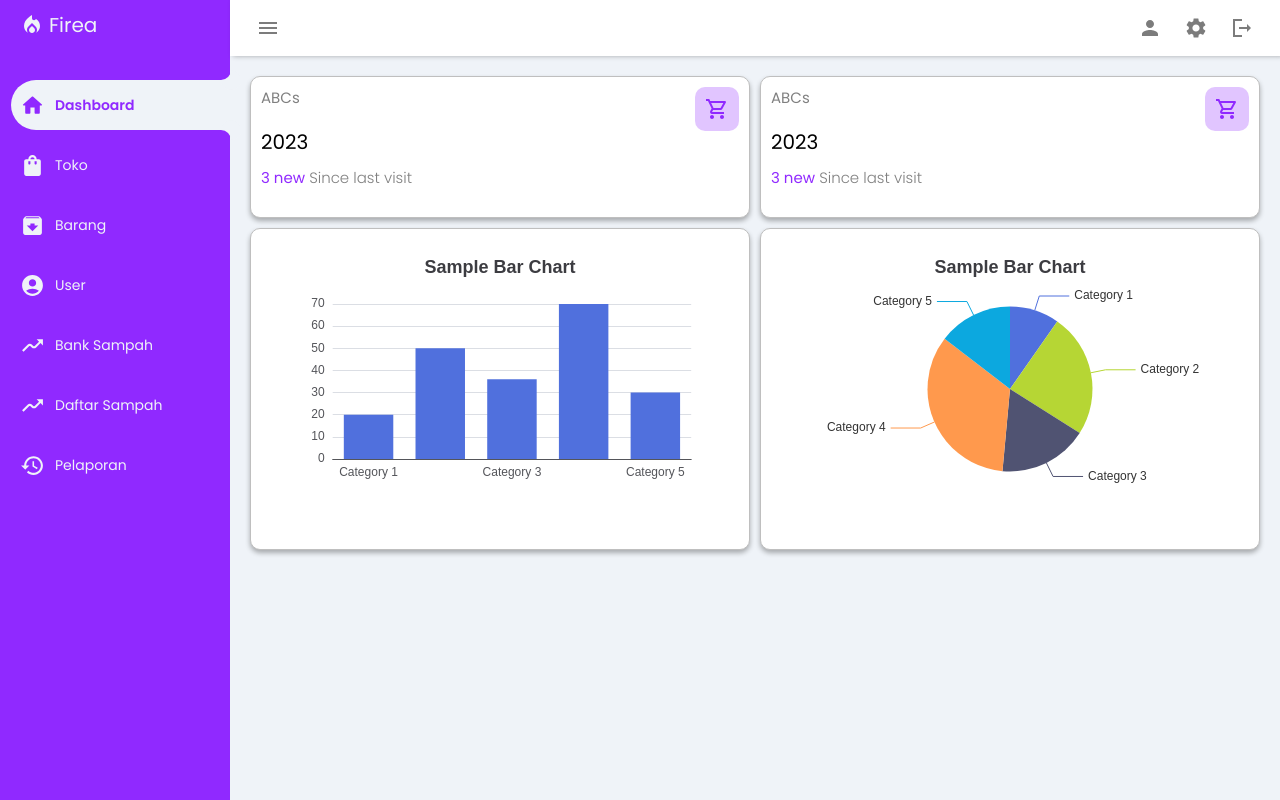
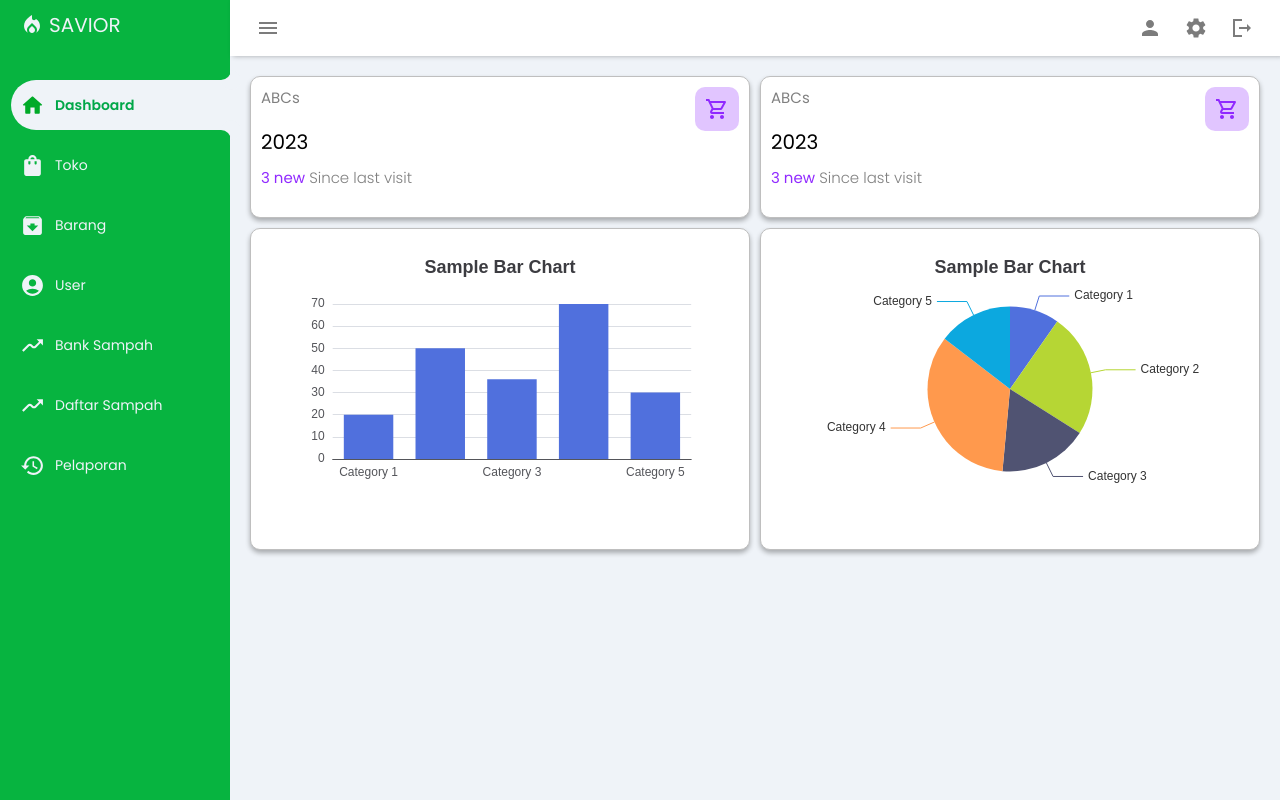
Before and after one commit to wildanre/ci-cd, a React (Vite) app: page / in a window 1280 px wide. Built offline with nearby package versions, Linux system fonts and the light colour scheme.

Commit message:
#	modified:   src/assets/css/navigation.css #	modified:   src/components/navBar.jsx

```diff
--- a/src/assets/css/navigation.css
+++ b/src/assets/css/navigation.css
@@ -5,7 +5,7 @@
 .sideNav-mobile {
     transition: 0.5s all ease;
     height: 100vh;
-    background-color: #9029ff;
+    background-color: #10c82b;
     padding-top: 10px;
     padding-left: 10px;
     position: absolute;
@@ -17,7 +17,7 @@
 .sideNav {
     transition: 0.5s all ease;
     height: 100vh;
-    background-color: #9029ff;
+    background-color: #07b440;
     padding-top: 10px;
     padding-left: 10px;
     position: relative;
@@ -85,12 +85,12 @@
 }
 
 .activeNav p {
-    color: #9029ff;
+    color: #00a748;
     font-weight: 600;
 }
 
 .activeNav svg {
-    color: #9029ff;
+    color: #00aa28;
 }
 
 .logo {
--- a/src/components/navBar.jsx
+++ b/src/components/navBar.jsx
@@ -63,7 +63,7 @@ export default function Navbar() {
                 {isMobile ?
                     <> {activeMobNav && <div className='blur' onClick={handleDetail}></div>}
                         <div className='sideNav-mobile' style={activeMobNav ? { maxWidth: '230px' } : { maxWidth: '0px', padding: '0' }}>
-                            <div className='logo' onClick={() => { window.location.reload() }}> <LocalFireDepartmentSharpIcon /> <p>Firea</p></div>
+                            <div className='logo' onClick={() => { window.location.reload() }}> <LocalFireDepartmentSharpIcon /> <p>SAVIOR</p></div>
                             <div className='active-container' style={{ top: `${active * 60 + 80}px` }}><div className='active-mob'></div></div>
                             <ul>
                                 <li className={active === 0 ? 'activeNav' : null} onClick={() => { handleButton(0, '/') }}><HomeRoundedIcon /> <p>&nbsp; Dashboard</p> </li>
@@ -76,7 +76,7 @@ export default function Navbar() {
                             </ul>
                         </div></> :
                     <div className='sideNav' style={showDetail ? { width: '230px' } : { width: '70px' }}>
-                        <div className='logo' onClick={() => { window.location.reload() }}> <LocalFireDepartmentSharpIcon /> {showDetail && <p>Firea</p>}</div>
+                        <div className='logo' onClick={() => { window.location.reload() }}> <LocalFireDepartmentSharpIcon /> {showDetail && <p>SAVIOR</p>}</div>
                         <div className='active-container' style={{ top: `${active * 60 + 80}px` }}><div className='active'></div></div>
                         <ul>
                             <li className={active === 0 ? 'activeNav' : null} onClick={() => { handleButton(0, '/') }}><HomeRoundedIcon /> {showDetail && <p>Dashboard</p>} </li>
```
